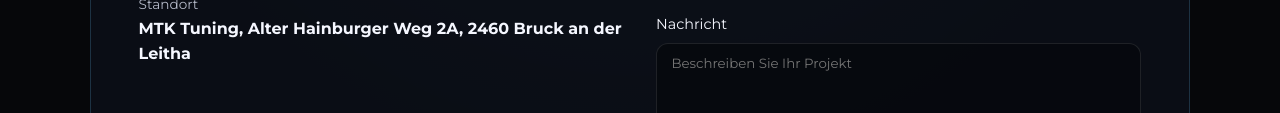
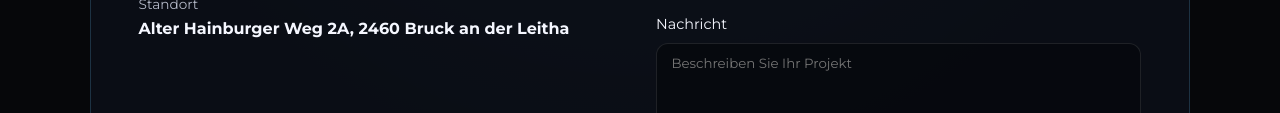
Before and after one commit to muecoka/MTK-Tuning, a plain HTML site: page index.html in a window 1280 px wide. Shown: the part 2773-2886 px from the top of the page. Drawn offline with Linux system fonts and the light colour scheme.

Commit message:
Update index.html

```diff
--- a/index.html
+++ b/index.html
@@ -158,8 +158,8 @@
               </div>
               <div>
                 <span>Standort</span>
-                <strong>MTK Tuning,
-                  Alter Hainburger Weg 2A, 2460 Bruck an der Leitha</strong>
+                <strong>Alter Hainburger Weg 2A,
+                  2460 Bruck an der Leitha</strong>
               </div>
             </div>
           </div>
```
